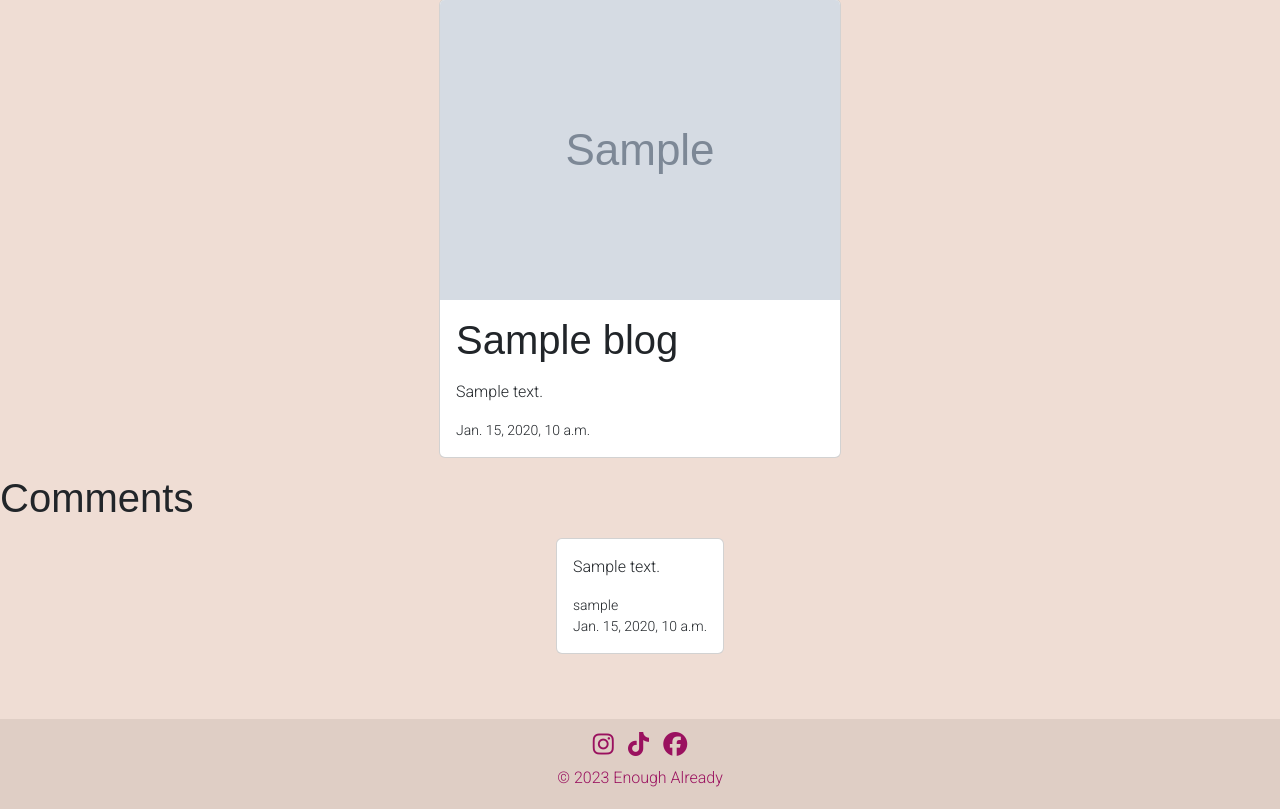
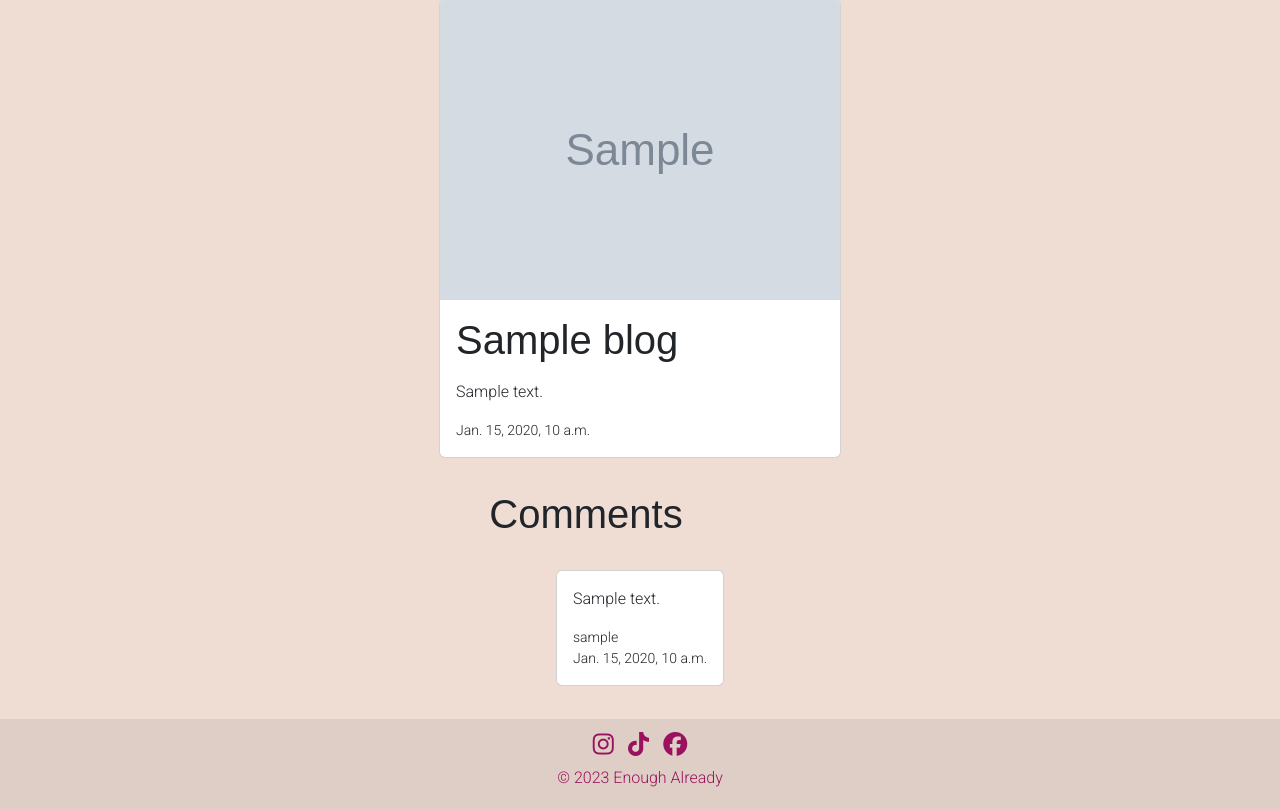
Before and after one commit to jdj0/milestone4-enoughalready, a Django app: template blog/templates/blog/blog_post.html in a window 1280 px wide. Shown: the part 105-914 px from the top of the page. Run offline with Django 4.2, Linux system fonts and the light colour scheme; tables that the repository leaves empty hold one stand-in row (values such as "Sample post"); the template is opened without the code that fills it: values that come from a table or form of the project are taken from there, most other values are stand-ins (such as "Sample title", 1, 10 or a date in 2020); grey boxes marked "Sample" are stand-in pictures; data that the repository does not hold is empty; some libraries are stand-ins or nearby versions; some web fonts are replaced.

Commit message:
Centre comments section

```diff
--- a/blog/templates/blog/blog_post.html
+++ b/blog/templates/blog/blog_post.html
@@ -17,7 +17,9 @@
         </div>
     </div>
 </div>
-<h1>Comments</h1>
+<div class="container d-flex justify-content-center m-3">
+    <h1 class="m-3">Comments</h1>
+</div>
 <div class="container d-flex justify-content-center mt-3 mb-3">
     {% if comments %}
     {% for comment in comments %}
@@ -37,7 +39,7 @@
     {% endfor %}
     {% else %}
     <div>
-        <h2>No comments. Sad.</h2>
+        <h2 class="m-3">No comments. Sad.</h2>
     </div>
     {% endif %}
 </div>
```
